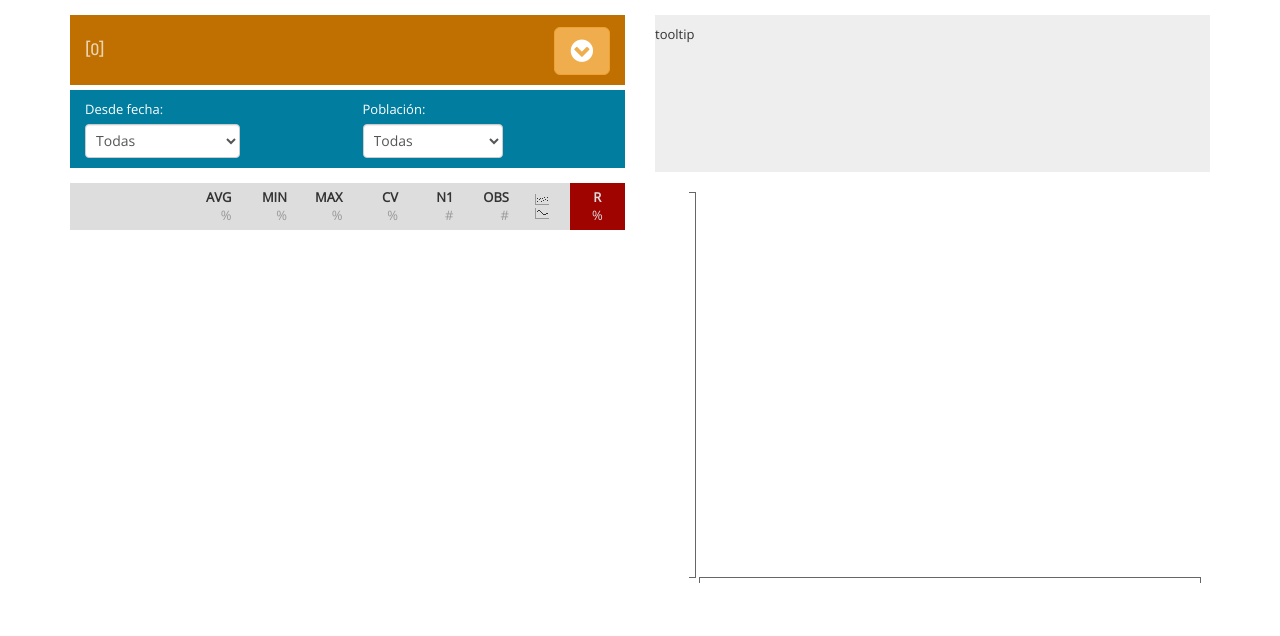
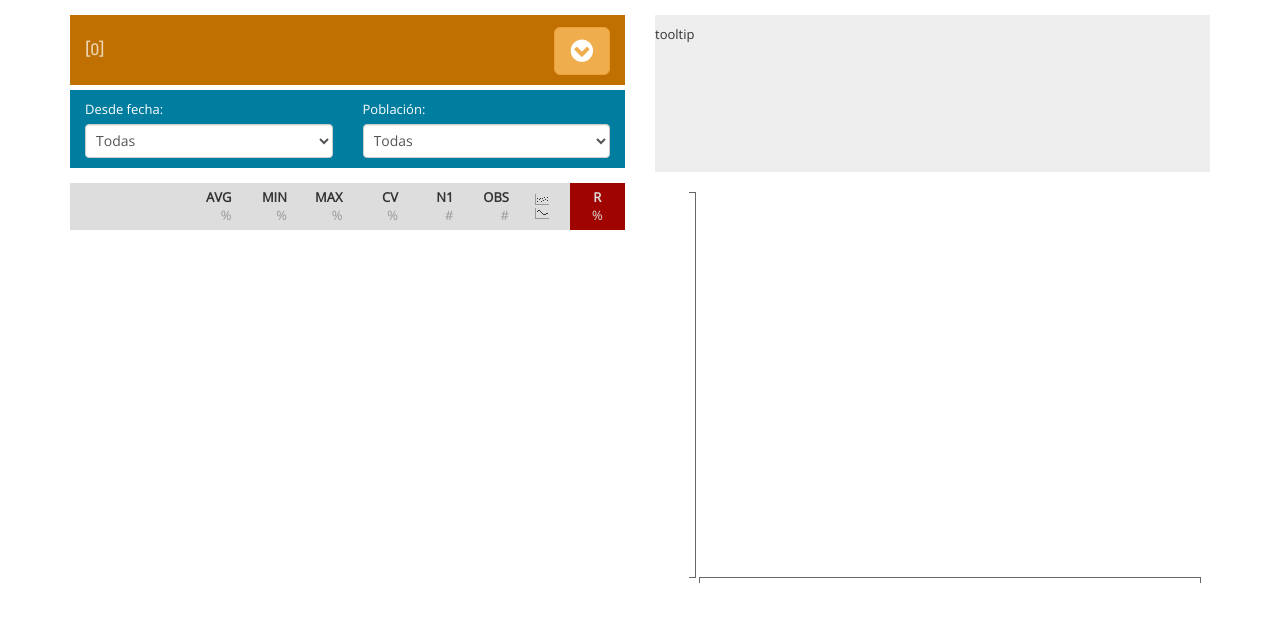
Before and after one commit to lucianoamor/la-borra, a PHP site: page / in a window 1280 px wide. Shown: the part 52-688 px from the top of the page. Run offline with PHP 8.4, Linux system fonts and the light colour scheme; data that the repository does not hold is empty.

Commit message:
fix styles form-group (block)

```diff
--- a/css/styles.css
+++ b/css/styles.css
@@ -4,6 +4,9 @@ body {
 }
 h1, .h1, h2, .h2, h3, .h3 {
     margin-top: 10px;
+}
+.form-inline .form-group {
+    display: block;
 }
 .navbar {
     margin-bottom: 10px;
```
